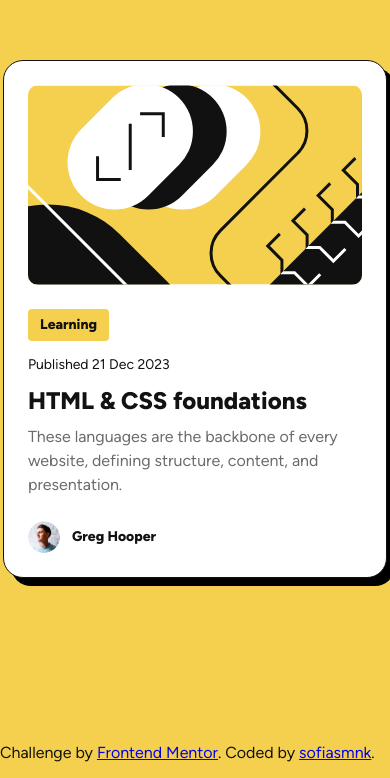
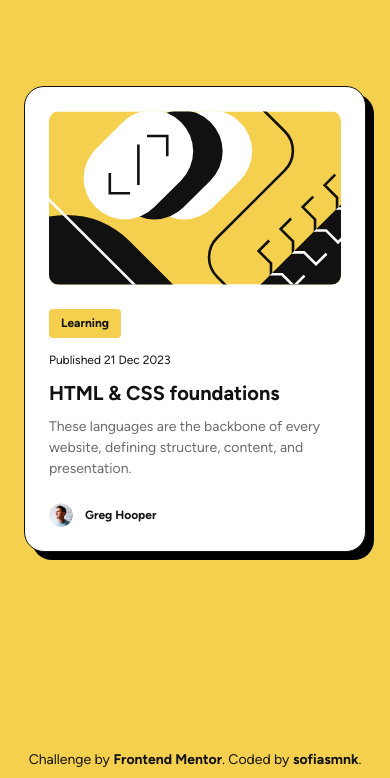
Before and after one commit to sofiasmnk/frontendmentor-blog-preview-card, a plain HTML site: page index.html in a window 390 px wide. Shown: the part 103-881 px from the top of the page. Drawn offline with Linux system fonts and the light colour scheme.

Commit message:
Responsivity, link hover styles, and adding comments to CSS

```diff
--- a/index.html
+++ b/index.html
@@ -17,13 +17,13 @@
             <span class="tag">Learning</span>
             <p class="text-small">Published
               <time datetime="2023-12-21">21 Dec 2023</time></p>
-            <h1 class="text-heading">HTML & CSS foundations</h1>
+            <h1 class="text-heading"><a href="/example-link">HTML & CSS foundations</a></h1>
           </header>
           <p class="text-faded">These languages are the backbone of every website, defining structure, content, and presentation.</p>
         </div>
         <div class="author">
           <img src="assets/images/image-avatar.webp" alt="">
-          <span class="text-small text-bold">Greg Hooper</span>
+          <span class="text-bold">Greg Hooper</span>
         </div>
       </section>
     </main>
--- a/styles.css
+++ b/styles.css
@@ -10,15 +10,12 @@
   --color-gray-950: hsl(0, 0%, 7%);
 
   --font-family: Figtree, sans-serif;
-
   --font-size-sm: 0.875rem;
   --font-size-base: 1rem;
   --font-size-lg: 1.5rem;
-
   --font-line-height: 150%;
-
   --font-weight-medium: 500;
-  --font-weight-extrabold: 800;
+  --font-weight-bold: 800;
 
   --spacing-200: 1.5rem;
   --spacing-150: 0.75rem;
@@ -26,15 +23,29 @@
   --spacing-50: 0.25rem;
 
   --border-radius: 1.25rem;
-
   --shadow-solid: 8px 8px 0px 0px;
 }
 
+/* at small screens reduce font size, author profile image, and bold font weight */
+@media screen and (max-width: 27rem) {
+  :root {
+    --font-size-sm: 0.75rem;
+    --font-size-base: 0.875rem;
+    --font-size-lg: 1.25rem;
+    --font-weight-bold: 700;
+  }
+  .author img {
+    --image-size: 1.5rem;
+  }
+}
+
+/* reset */
 * {
   margin: 0;
 	padding: 0;
 	border: 0;
 	font-size: inherit;
+  text-decoration: none;
   box-sizing: border-box;
 }
 
@@ -42,6 +53,7 @@ html {
   height: 100%;
 }
 
+/* base styles */
 body {
   height: 100%;
   font-family: var(--font-family);
@@ -51,7 +63,7 @@ body {
   color: var(--color-gray-950)
 }
 
-main {
+.container {
   display: grid;
   grid-template-rows: 100vh min-content;
   justify-content: center;
@@ -60,23 +72,19 @@ main {
 
 .text-heading {
   font-size: var(--font-size-lg);
-  font-weight: var(--font-weight-extrabold);
-}
-
-.text-small {
-  font-size: var(--font-size-sm);
-}
-
-.text-bold {
-  font-weight: var(--font-weight-extrabold);
-}
-
-.text-faded {
-  color: var(--color-gray-500);
+  font-weight: var(--font-weight-bold);
+  a {
+    color: currentColor;
+  }
+  a:hover {
+    color: var(--color-yellow);
+  }
 }
 
 .card {
-  width: 24rem;
+  width: min(24rem, calc(100vw - 3rem));
+  margin-inline: 1.5rem;
+
   display: flex;
   flex-direction: column;
   gap: var(--spacing-200);
@@ -102,6 +110,7 @@ main {
   display: flex;
   gap: var(--spacing-150);
   align-items: center;
+  font-size: var(--font-size-sm);
   --image-size: 2rem;
 
   & img {
@@ -112,10 +121,36 @@ main {
 }
 
 .tag {
+  width: min-content;
+  padding: var(--spacing-50) var(--spacing-150);
+
+  background-color: var(--color-yellow);
+  border-radius: var(--spacing-50);
+
   font-size: var(--font-size-sm);
-  font-weight: var(--font-weight-extrabold);
-  padding: var(--spacing-50) var(--spacing-150);
-  background-color: var(--color-yellow);
-  width: min-content;
-  border-radius: var(--spacing-50);
+  font-weight: var(--font-weight-bold);
 }
+
+/* utility classes */
+.text-small {
+  font-size: var(--font-size-sm);
+}
+.text-bold {
+  font-weight: var(--font-weight-bold);
+}
+.text-faded {
+  color: var(--color-gray-500);
+}
+
+/* attribution styles */
+footer.attribution {
+  text-align: center;
+  padding-block: 0.5rem;
+  a {
+    font-weight: var(--font-weight-bold);
+    color: currentColor;
+  }
+  a:hover {
+    border-block-end: 2px solid currentColor;
+  }
+}
```
